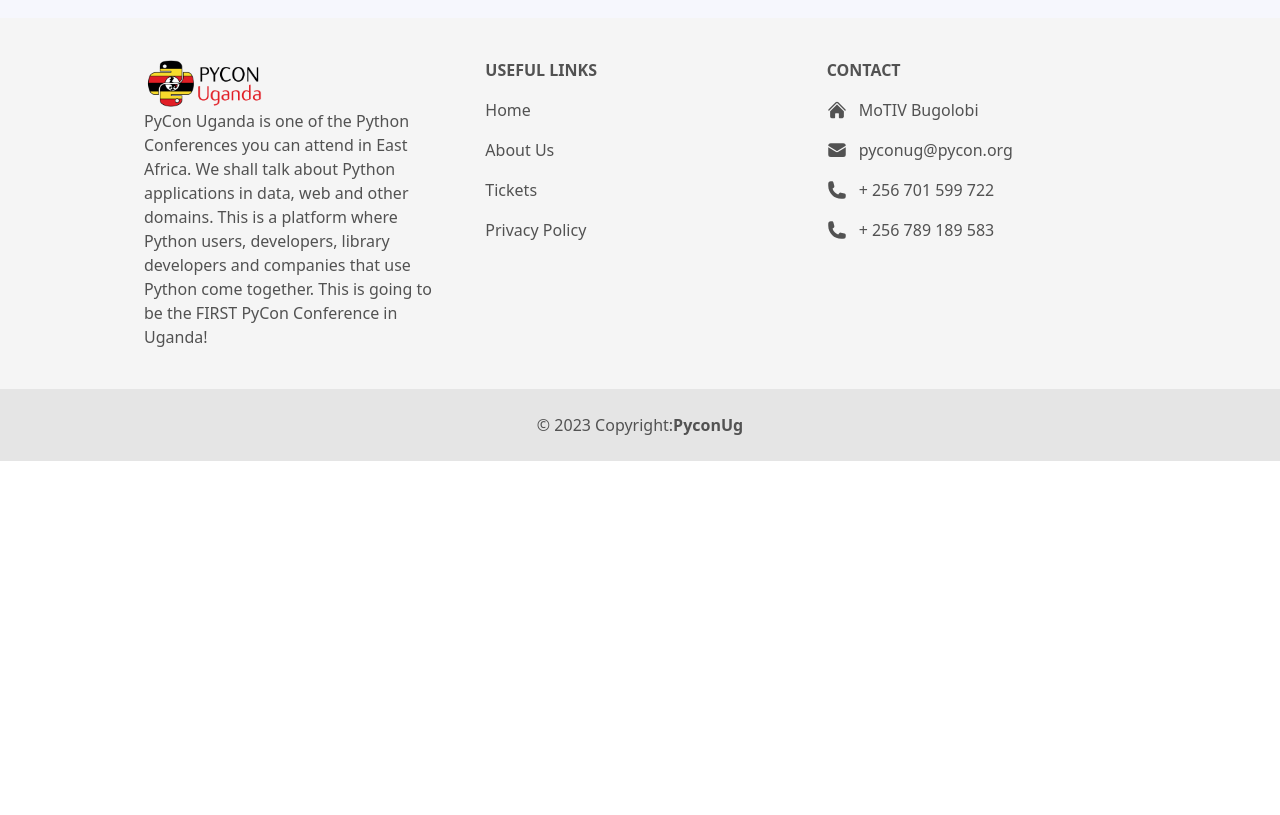
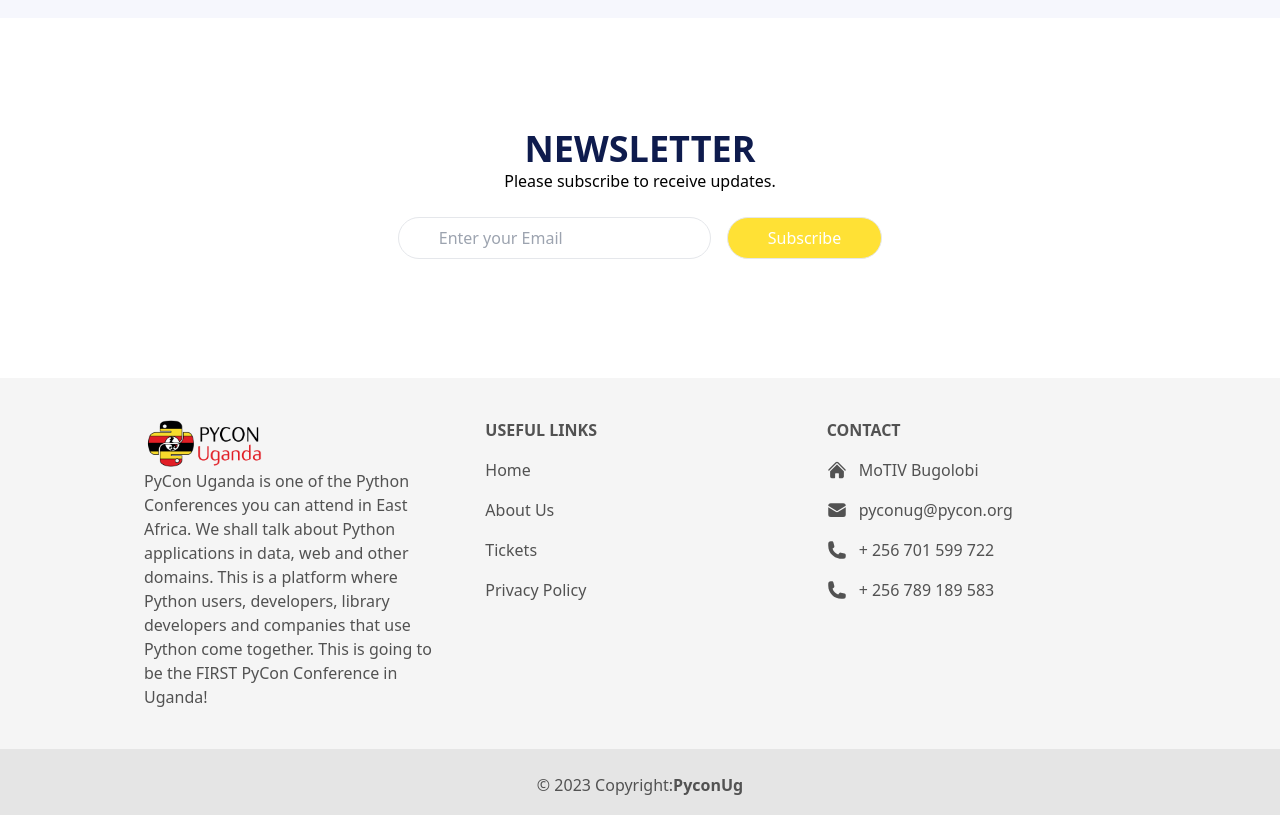
Before and after one commit to PyconUg/ug.pycon.org, a Next.js app: page / in a window 1280 px wide. Shown: the part 3511-4326 px from the top of the page. Before the commit the page ends 3972 px from the top, so only its background shows below. Built offline with nearby package versions, Linux system fonts and the light colour scheme; what tw-elements would draw is missing.

Commit message:
add newsletter section

```diff
--- a/app/page.js
+++ b/app/page.js
@@ -4,6 +4,7 @@ import SpeakerSection from "@/components/SpeakerSection";
 import ScheduleSection from "@/components/ScheduleSection";
 import VenueSection from "@/components/VenueSection";
 import SponsorSection from "@/components/SponsorSection";
+import NewsletterSection from "@/components/NewsletterSection";
 
 export default function Home() {
   return (
@@ -14,6 +15,7 @@ export default function Home() {
       <ScheduleSection />
       <VenueSection />
       <SponsorSection />
+      <NewsletterSection />
     </main>
   );
 }
--- /dev/null
+++ b/components/NewsletterSection.js
@@ -0,0 +1,22 @@
+export default function NewsletterSection() {
+    return (
+        <section>
+            <div className="py-[60px]">
+                <div className="mx-auto max-w-screen-xl px-4 py-16 lg:flex lg:h-60 lg:items-center">
+                    <div className="mx-auto max-w-xl text-center">
+                    <h2 className="text-4xl text-[#0e1b4d] font-bold uppercase">Newsletter</h2>
+                    <p className="text-base p-0 mb-4 font-medium">Please subscribe to receive updates.</p>
+                    <form method="POST" action="#">
+                        <div className="justify-center">
+                            <div className="col-span-10 flex">
+                            <input type="text" className="border rounded-3xl py-2 px-10 m-2" placeholder="Enter your Email" />
+                            <button type="submit" className="bg-[#ffe135] text-white py-2 px-10 m-2 border rounded-3xl">Subscribe</button>
+                            </div>
+                        </div>
+                    </form>
+                    </div>
+                </div>
+            </div>
+        </section>
+    );
+}
```
